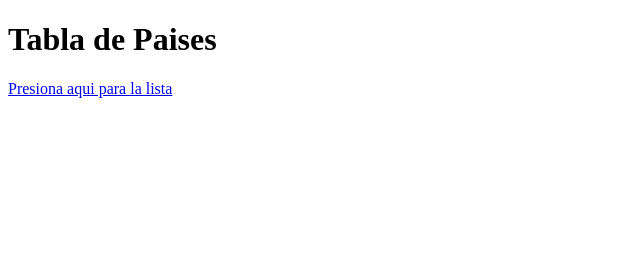
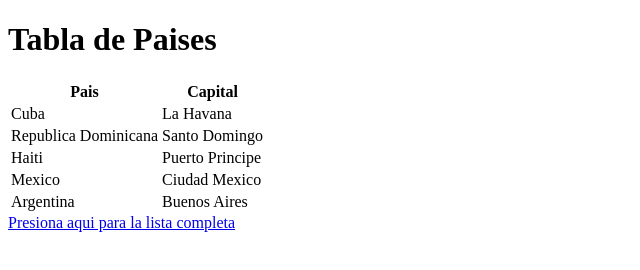
Before and after one commit to mmartinezyordan/2.3.-Ejercicio-3--Tabla-de-pa-ses, a plain HTML site: page index.html in a window 1280 px wide. Shown: the whole page, without its empty margins (0-640 px from the left). Drawn offline with Linux system fonts and the light colour scheme.

Commit message:
Update index.html

```diff
--- a/index.html
+++ b/index.html
@@ -7,5 +7,31 @@
             <h1>Tabla de Paises</h1>
         </body>
     </head>
-    <a href="https://www.infolaso.com/paises-y-capitales-del-mundo-por-continentes.html">Presiona aqui para la lista</a>
+    <table>
+        <tr>
+            <th>Pais</th>
+            <th>Capital</th>
+        </tr>
+        <tr>
+            <td>Cuba</td>
+            <td>La Havana</td>
+        </tr>
+        <tr>
+            <td>Republica Dominicana</td>
+            <td>Santo Domingo</td>
+        </tr>
+        <tr>
+            <td>Haiti</td>
+            <td>Puerto Principe</td>
+        </tr>
+        <tr>
+            <td>Mexico</td>
+            <td>Ciudad Mexico</td>
+        </tr>
+        <tr>
+            <td>Argentina</td>
+            <td>Buenos Aires</td>
+        </tr>
+    </table>
+    <a href="https://www.infolaso.com/paises-y-capitales-del-mundo-por-continentes.html">Presiona aqui para la lista completa</a>
 </html>
```
